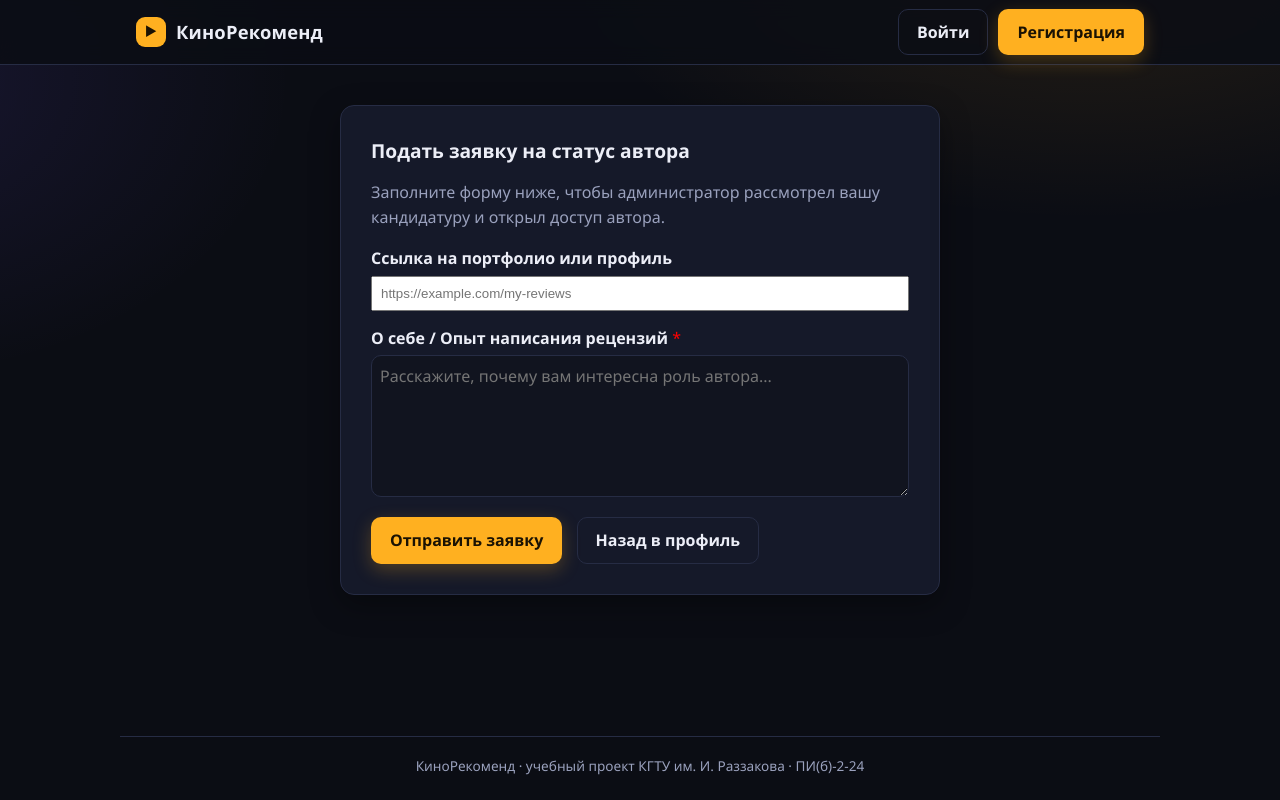
After one commit to Janyl450/Film-and-rec, a Flask app: template templates/apply_author.html in a window 1280 px wide. The commit adds this page. Run offline with Flask 3, Linux system fonts and the light colour scheme; the template is opened without the code that fills it, so the values that code supplies are empty; some libraries are stand-ins or nearby versions.

Commit message:
ФТ-1.6, ФТ-2.3: форма заявки в профиле и доработки

```diff
--- /dev/null
+++ b/templates/apply_author.html
@@ -0,0 +1,39 @@
+{% extends "base.html" %}
+{% block title %}Заявка на получение роли автора{% endblock %}
+{% block content %}
+<div class="card" style="max-width: 600px; margin: 40px auto; padding: 30px;">
+  <h2>Подать заявку на статус автора</h2>
+
+  {% if existing_app %}
+    <div class="alert {% if existing_app.status == 'pending' %}alert-warn{% elif existing_app.status == 'approved' %}alert-success{% else %}alert-danger{% endif %}" style="margin-bottom: 20px; padding: 15px; border-radius: 8px;">
+      <p><strong>Статус вашей текущей заявки:</strong>
+        {% if existing_app.status == 'pending' %}Ожидает проверки администратором.
+        {% elif existing_app.status == 'approved' %}Одобрена! Вы теперь автор.
+        {% else %}Отклонена.{% endif %}
+      </p>
+      {% if existing_app.comment %}
+        <p><strong>Комментарий администратора:</strong> {{ existing_app.comment }}</p>
+      {% endif %}
+    </div>
+  {% endif %}
+
+  <p class="muted">Заполните форму ниже, чтобы администратор рассмотрел вашу кандидатуру и открыл доступ автора.</p>
+
+  <form method="post">
+    <input type="hidden" name="_csrf" value="{{ csrf_token }}">
+
+    <div style="margin-bottom: 15px;">
+      <label for="portfolio_url"><strong>Ссылка на портфолио или профиль</strong></label>
+      <input type="url" name="portfolio_url" id="portfolio_url" placeholder="https://example.com/my-reviews" style="width: 100%; padding: 8px; margin-top: 5px;">
+    </div>
+
+    <div style="margin-bottom: 20px;">
+      <label for="about"><strong>О себе / Опыт написания рецензий</strong> <span style="color: red;">*</span></label>
+      <textarea name="about" id="about" rows="5" required placeholder="Расскажите, почему вам интересна роль автора..." style="width: 100%; padding: 8px; margin-top: 5px;"></textarea>
+    </div>
+
+    <button type="submit" class="btn btn-primary">Отправить заявку</button>
+    <a href="{{ url_for('profile') }}" class="btn btn-ghost" style="margin-left: 10px;">Назад в профиль</a>
+  </form>
+</div>
+{% endblock %}
```
Also changed, not shown: templates/profile.html (+13 -0 lines).
